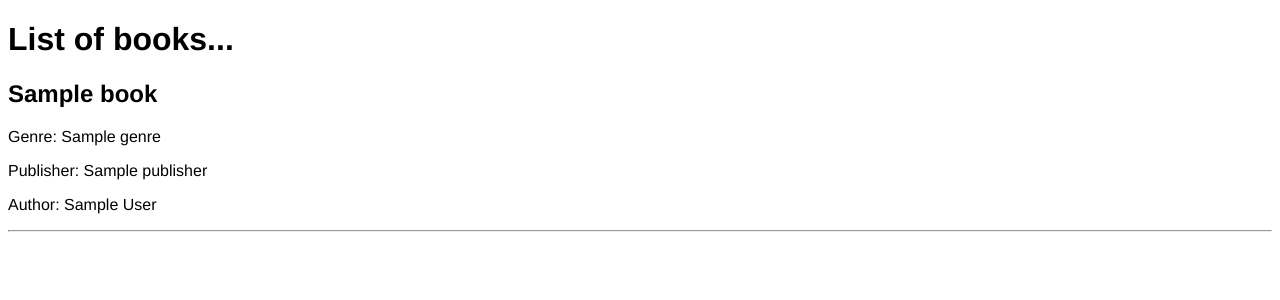
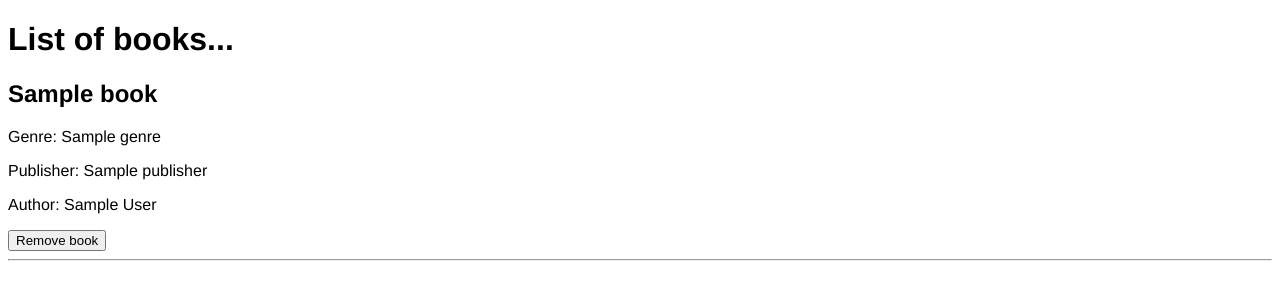
Before and after one commit to kss101/week_04-day_3-fullstack_books_lab-hw, a Flask app: page /books in a window 1280 px wide. Shown: the part 70-370 px from the top of the page. Run offline with Flask 2, Linux system fonts and the light colour scheme; a database or web service that is not in the repository returns one stand-in record (values such as "Sample title"); some libraries are stand-ins or nearby versions.

Commit message:
Added delete a book functionality

```diff
--- a/lab_hw_start_point/controllers/books_controller.py
+++ b/lab_hw_start_point/controllers/books_controller.py
@@ -55,3 +55,7 @@ def create_book():
 
 # DELETE
 # DELETE '/books/<id>'
+@books_blueprint.route("/books/<id>/delete", methods=["POST"])
+def delete_book(id):
+    book_repository.delete(id)
+    return redirect('/books')
--- a/lab_hw_start_point/templates/books/index.html
+++ b/lab_hw_start_point/templates/books/index.html
@@ -8,6 +8,9 @@
         <p>Genre: {{book.genre}}</p>
         <p>Publisher: {{book.publisher}}</p>
         <p>Author: {{book.author.full_name()}}</p>
+        <form action="/books/{{book.id}}/delete" method="POST">
+            <button type="submit">Remove book</button>
+        </form>
         <hr />
     </div>
     {% endfor %}
```
